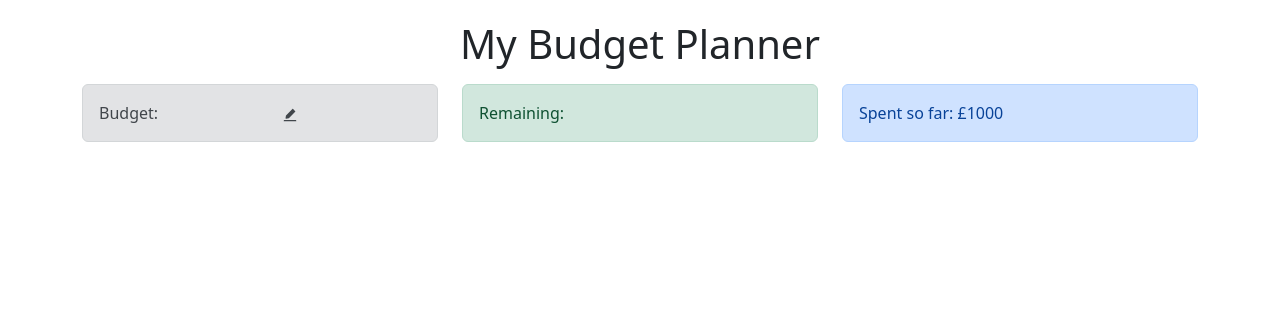
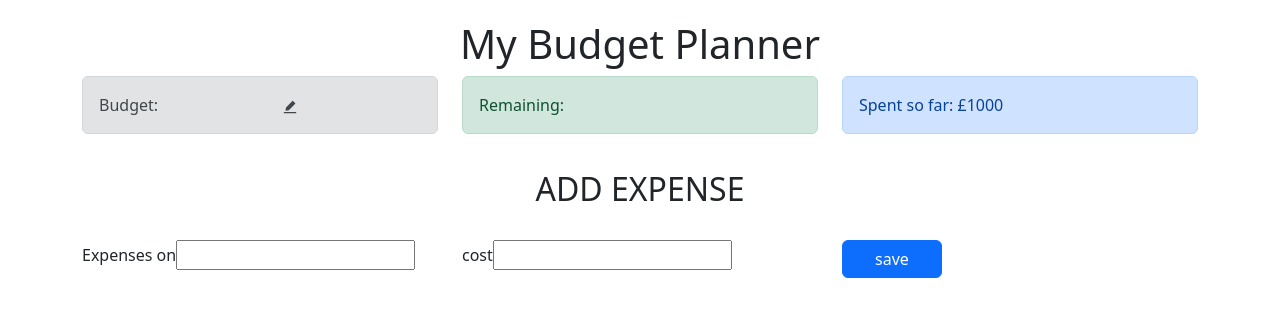
Before and after one commit to soumya-maheshwari/ExpenseTracker, a React (Create React App) app: page / in a window 1280 px wide. Shown: the top 316 px of the page. Built offline with nearby package versions, Linux system fonts and the light colour scheme.

Commit message:
added add expenses

```diff
--- a/src/App.css
+++ b/src/App.css
@@ -12,3 +12,11 @@
   margin-left: 120px;
   /* font-size: 30x; */
 }
+
+.add {
+  width: 100px;
+  justify-content: center;
+  align-items: center;
+  text-align: center;
+  display: flex;
+}
--- a/src/App.js
+++ b/src/App.js
@@ -3,11 +3,12 @@ import "bootstrap/dist/css/bootstrap.min.css";
 import Budget from "./Components/Budget";
 import Remaining from "./Components/Remaining";
 import Spent from "./Components/Spent";
+import AddExpense from "./Components/AddExpense";
 function App() {
   return (
     <div className="container">
       <h1 className="heading">My Budget Planner</h1>
-      <div className="row mt-3">
+      <div className="row ">
         <div className="col">
           <Budget />
         </div>
@@ -18,6 +19,12 @@ function App() {
           <Spent />
         </div>
       </div>
+      <h2 className="heading">ADD EXPENSE</h2>
+      <div className="row mt-3">
+        <div className="col mt-3">
+          <AddExpense />
+        </div>
+      </div>
     </div>
   );
 }
--- /dev/null
+++ b/src/Components/AddExpense.js
@@ -0,0 +1,28 @@
+import React from "react";
+
+const AddExpense = () => {
+  return (
+    <div>
+      <form>
+        <div className="row">
+          <div className="col">
+            <label>Expenses on</label>
+            <input type="text" required="required" />
+          </div>
+
+          <div className="col">
+            <label>cost</label>
+            <input type="text" required="required" />
+          </div>
+          <div className="col">
+            <button type="submit" className="btn btn-primary add">
+              save
+            </button>
+          </div>
+        </div>
+      </form>
+    </div>
+  );
+};
+
+export default AddExpense;
```
